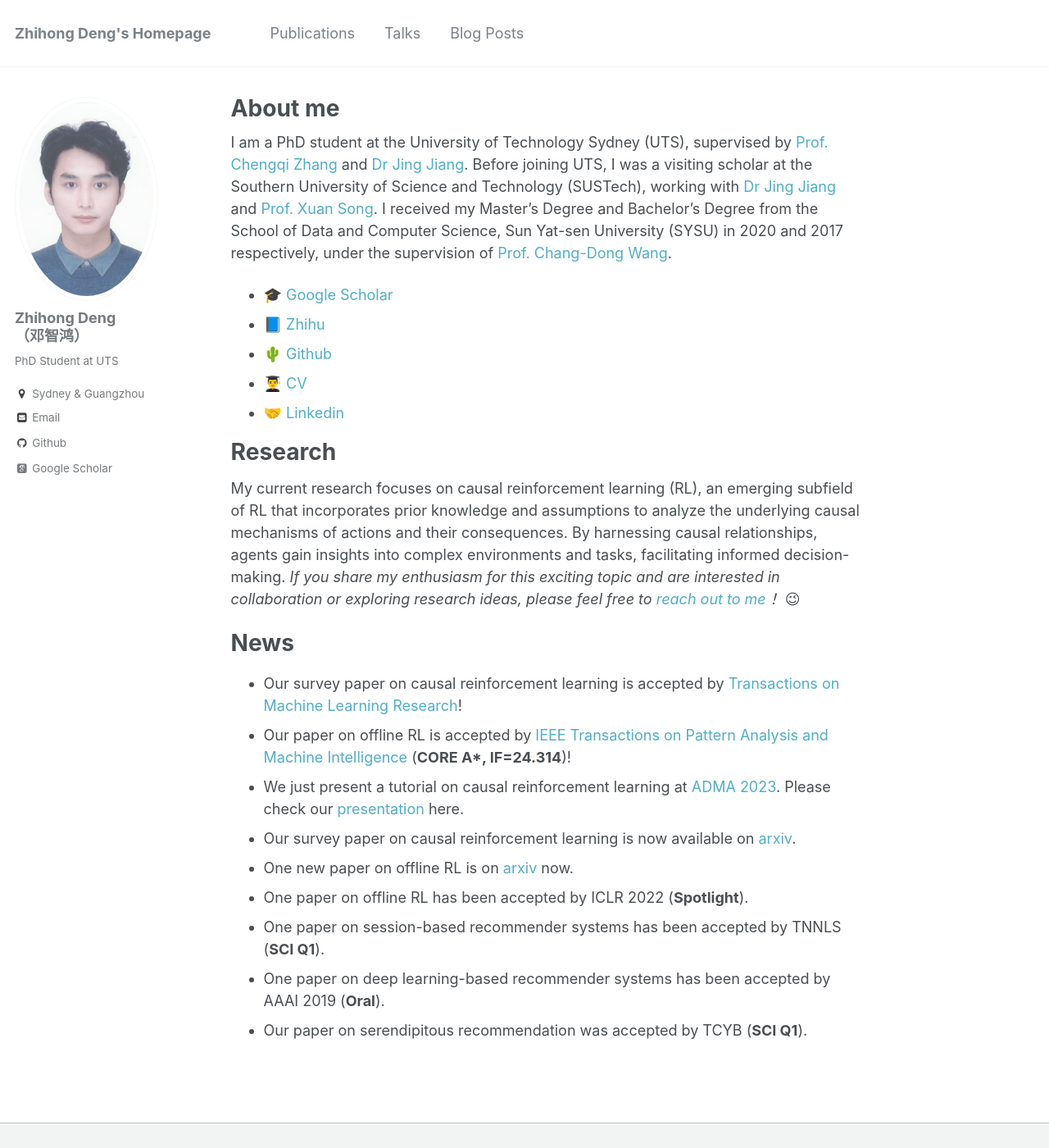
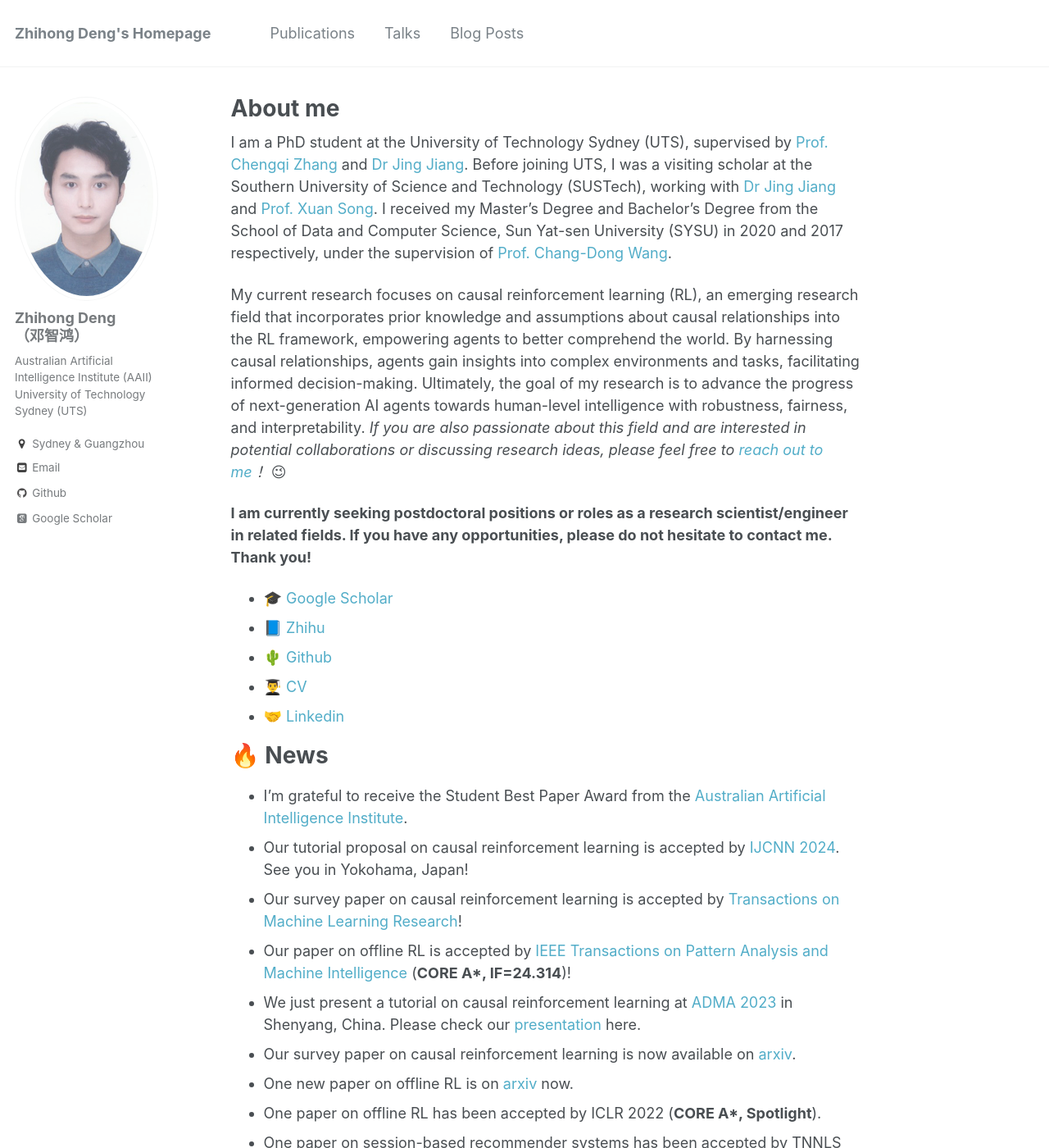
Before and after one commit to familyld/familyld.github.io, a Jekyll site: the page built from _pages/about.md, in a window 1280 px wide and 1400 px high. Shown: the whole window at 82% size. Built offline with Jekyll 4.4.1, drawn with Linux system fonts in a browser that asks for light colours; some web fonts are replaced; a script that is not in the unit is left out; some of the changed text lies outside the part shown.

Commit message:
update CV

```diff
--- a/_config.yml
+++ b/_config.yml
@@ -81,7 +81,7 @@ analytics:
 author:
   name             : "Zhihong Deng<br/>（邓智鸿）"
   avatar           : "profile.jpg"
-  bio              : "PhD Student at UTS"
+  bio              : "Australian Artificial Intelligence Institute (AAII)<br/>University of Technology Sydney (UTS)"
   location         : "Sydney & Guangzhou"
   employer         :
   googlescholar    : "https://scholar.google.com.au/citations?user=e8D8_NwAAAAJ"
--- a/_pages/about.md
+++ b/_pages/about.md
@@ -10,26 +10,30 @@ redirect_from:
 
 I am a PhD student at the University of Technology Sydney (UTS), supervised by [Prof. Chengqi Zhang](https://www.uts.edu.au/staff/chengqi.zhang) and [Dr Jing Jiang](https://www.uts.edu.au/staff/jing.jiang). Before joining UTS, I was a visiting scholar at the Southern University of Science and Technology (SUSTech), working with [Dr Jing Jiang](https://www.uts.edu.au/staff/jing.jiang) and [Prof. Xuan Song](https://www.sustech.edu.cn/zh/songxuan.html). I received my Master's Degree and Bachelor's Degree from the School of Data and Computer Science, Sun Yat-sen University (SYSU) in 2020 and 2017 respectively, under the supervision of [Prof. Chang-Dong Wang](http://www.scholat.com/changdongwang.cn).
 
+My current research focuses on causal reinforcement learning (RL), an emerging research field that incorporates prior knowledge and assumptions about causal relationships into the RL framework, empowering agents to better comprehend the world. By harnessing causal relationships, agents gain insights into complex environments and tasks, facilitating informed decision-making. Ultimately, the goal of my research is to advance the progress of next-generation AI agents towards human-level intelligence with robustness, fairness, and interpretability. *If you are also passionate about this field and are interested in potential collaborations or discussing research ideas, please feel free to [reach out to me](zhi-hong.deng@student.uts.edu.au)！*  😉
+
+**I am currently seeking postdoctoral positions or roles as a research scientist/engineer in related fields. If you have any opportunities, please do not hesitate to contact me. Thank you!**
+
 - 🎓 [Google Scholar](https://scholar.google.com.au/citations?user=e8D8_NwAAAAJ)
 - 📘 [Zhihu](https://www.zhihu.com/people/Zhi-Hong.Deng)
 - 🌵 [Github](https://github.com/familyld)
-- 👨‍🎓 [CV](http://2wildkids.com/files/CV_ZhihongDeng.pdf)
+- 👨‍🎓 [CV](http://2wildkids.com/files/CV_ZhihongDeng_2024.pdf)
 - 🤝 [Linkedin](https://www.linkedin.com/in/zhihong-deng-111745256/)
 
-Research
-========
-
-My current research focuses on causal reinforcement learning (RL),  an emerging subfield of RL that incorporates prior knowledge and assumptions to analyze the underlying causal mechanisms of actions and their consequences. By harnessing causal relationships, agents gain insights into complex environments and tasks, facilitating informed decision-making. *If you share my enthusiasm for this exciting topic and are interested in collaboration or exploring research ideas, please feel free to [reach out to me](zhi-hong.deng@student.uts.edu.au)！*  😉
-
-News
+🔥 News
 =======
 
+* I'm grateful to receive the Student Best Paper Award from the [Australian Artificial Intelligence Institute](https://www.uts.edu.au/research/australian-artificial-intelligence-institute).
+* Our tutorial proposal on causal reinforcement learning is accepted by [IJCNN 2024](https://2024.ieeewcci.org/). See you in Yokohama, Japan!
 * Our survey paper on causal reinforcement learning is accepted by [Transactions on Machine Learning Research](https://openreview.net/pdf?id=qqnttX9LPo)!
 * Our paper on offline RL is accepted by [IEEE Transactions on Pattern Analysis and Machine Intelligence](https://ieeexplore.ieee.org/document/10301548/) (**CORE A\*, IF=24.314**)!
-* We just present a tutorial on causal reinforcement learning at [ADMA 2023](https://adma2023.uqcloud.net/index.html). Please check our [presentation](https://2wildkids.com/files/ADMA2023-Tutorial-CausalRL-ZhihongDeng.pdf) here.
+* We just present a tutorial on causal reinforcement learning at [ADMA 2023](https://adma2023.uqcloud.net/index.html) in Shenyang, China. Please check our [presentation](https://2wildkids.com/files/ADMA2023-Tutorial-CausalRL-ZhihongDeng.pdf) here.
 * Our survey paper on causal reinforcement learning is now available on [arxiv](https://arxiv.org/abs/2307.01452).
 * One new paper on offline RL is on [arxiv](https://arxiv.org/abs/2110.12468) now.
-* One paper on offline RL has been accepted by ICLR 2022 (**Spotlight**).
-* One paper on session-based recommender systems has been accepted by TNNLS (**SCI Q1**).
-* One paper on deep learning-based recommender systems has been accepted by AAAI 2019 (**Oral**).
-* Our paper on serendipitous recommendation was accepted by TCYB (**SCI Q1**).
+* One paper on offline RL has been accepted by ICLR 2022 (**CORE A\*, Spotlight**).
+* One paper on session-based recommender systems has been accepted by TNNLS (**CORE A\***).
+* One paper on deep learning-based recommender systems has been accepted by AAAI 2019 (**CORE A\*, Oral**).
+* Our paper on serendipitous recommendation was accepted by TCYB (**CORE A**).
+
+📑 Research
+========
```
Also changed, not shown: _pages/publications.md (+2 -1 lines), _talks/2023-08-21-ADMA_Presentation.md (+1 -1 lines), 1 other file.
